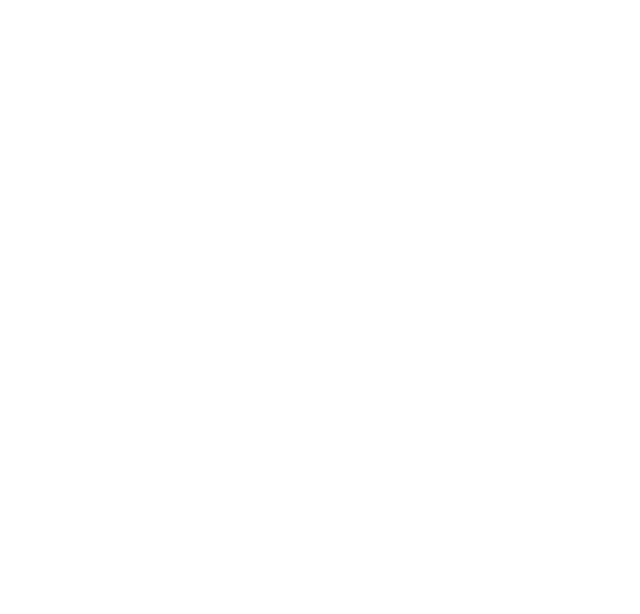
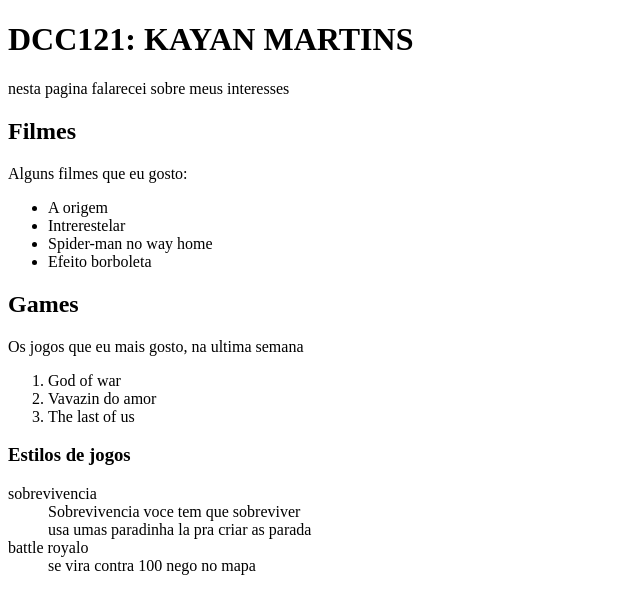
Before and after one commit to ufjf-dcc121/ufjf-dcc121-2022-1-atv2-Kaymartins, a plain HTML site: page Index.html in a window 1280 px wide. Shown: the whole page, without its empty margins (0-640 px from the left). Drawn offline with Linux system fonts and the light colour scheme.

Commit message:
adiciona listas

```diff
--- a/Index.html
+++ b/Index.html
@@ -8,5 +8,40 @@
 </head>
 <body>
 
+    <h1>DCC121: KAYAN MARTINS</h1>
+    <p>nesta pagina falarecei sobre meus interesses</p>
+
+    <h2>Filmes</h2>
+    <p>Alguns filmes que eu gosto:</p>
+
+    <ul>
+        <li>A origem</li>
+        <li>Intrerestelar</li>
+        <li>Spider-man no way home</li>
+        <li>Efeito borboleta</li>
+    </ul>
+
+    <h2>Games</h2>
+    <p>Os jogos que eu mais gosto, na ultima semana</p>
+
+    <ol>
+        <li>God of war</li>
+        <li>Vavazin do amor</li>
+        <li>The last of us </li>
+    </ol>
+
+    <h3>Estilos de jogos</h3>
+
+    <dl>
+        <dt>sobrevivencia</dt>
+        <dd>Sobrevivencia voce tem que sobreviver</dd>
+
+        <dd>usa umas paradinha la pra criar as parada</dd>
+
+        <dt>battle royalo</dt>
+        <dd>se vira contra 100 nego no mapa </dd>
+
+    </dl>
+
 </body>
 </html>
```
